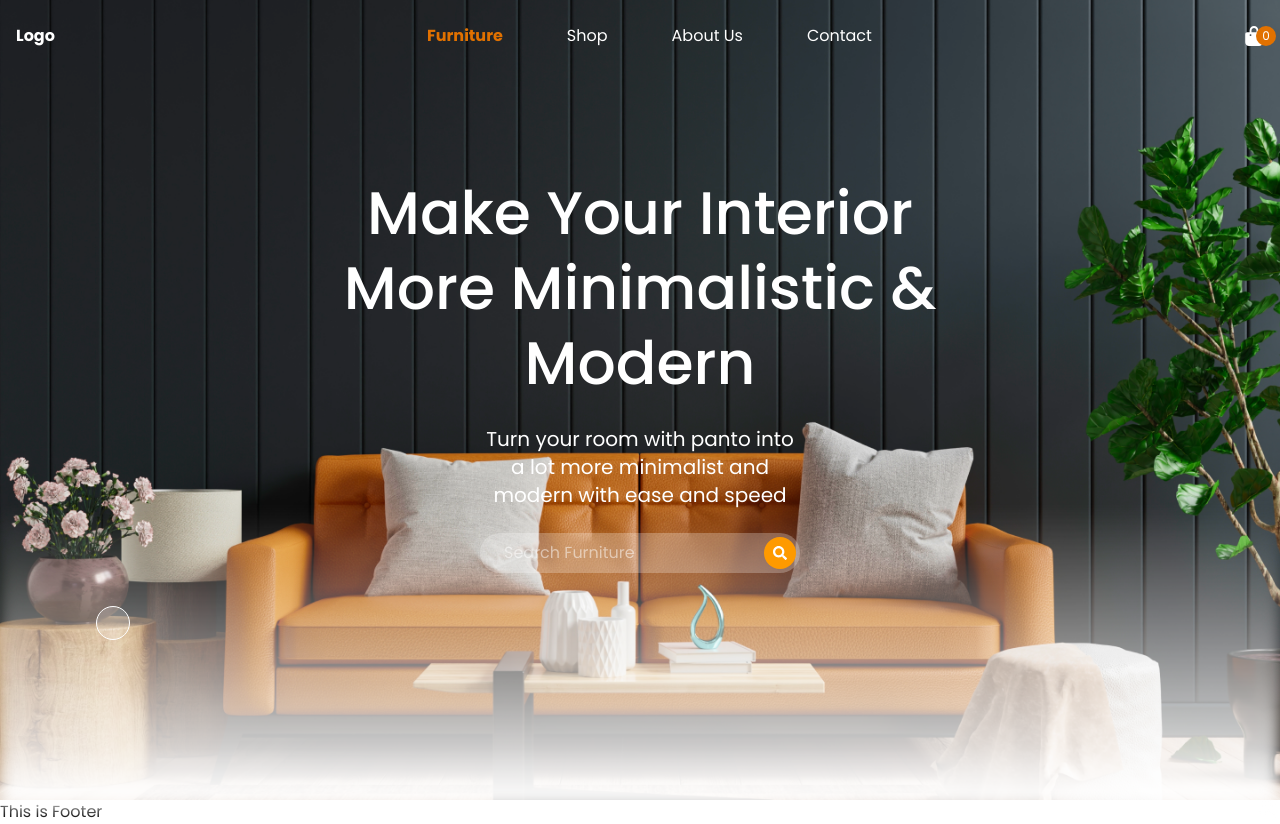
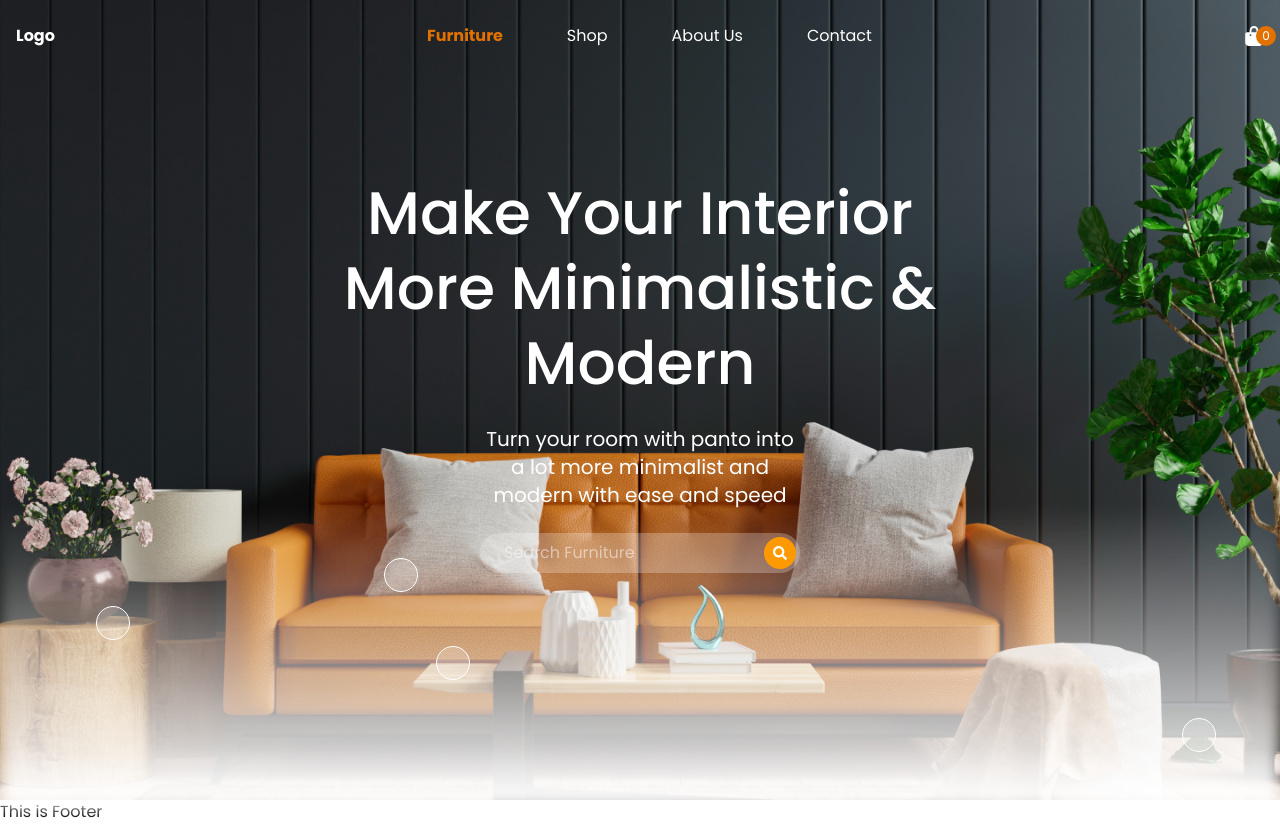
Before and after one commit to shuvo2o/fancy-furniture, a React (Vite) app: page / in a window 1280 px wide. Built offline with nearby package versions, Linux system fonts and the light colour scheme.

Commit message:
reusable tooltips done

```diff
--- /dev/null
+++ b/src/components/TooltipButton.jsx
@@ -0,0 +1,28 @@
+import React from 'react'
+
+const TooltipButton = ({position= 'bottom', colors=['bg-red-700', 'bg-green-700', 'bg-blue-700']}) => {
+    const positionClasses = {
+        bottom:{
+           tooltip: 'bottom-full left-1/2-lg transform -translate-x-1/2 mb-3' ,
+           arrow: 'left-1/2 -bottom-2 -translate-x-1/2 -bottom-2 border-t'
+        }
+    }
+    return (
+        <div className='relative group'>
+            <button className='relative p-4 text-xl rounded-full border-1 bg-white/20'>
+                <div className={`absolute hidden p-2 space-x-1 rounded shadow-md group-hover:flex bg-white/20 ${positionClasses[position].tooltip}`}>
+                {
+                    colors.map((color, index)=>(
+                        <div key={index} className={`${color} border-white rounded-full size-6`}></div>
+                    ))
+                }
+                    {/* tooltip arrow */}
+                    <div className={`absolute  w-0 h-0  border-l-[8px] border-r-[8px] border-t-[8px] border-l-transparent border-r-transparent border-t-white/35 ${positionClasses[position].arrow}`}></div>
+                </div>
+            </button>
+
+        </div>
+    )
+}
+
+export default TooltipButton
--- a/src/pages/home/Hero.jsx
+++ b/src/pages/home/Hero.jsx
@@ -1,6 +1,7 @@
 import React from 'react';
 import bannerImg from "../../assets/hero.png";
 import { FaSearch } from 'react-icons/fa';
+import TooltipButton from '../../components/TooltipButton';
 
 const Hero = () => {
     return (
@@ -24,22 +25,22 @@ const Hero = () => {
                 </div>
             </div>
             {/* blur effect and tooltips */}
-            <div className='absolute inset-x-0 bottom-0 -mb-2 h-3/4 bg-gradient-to-t from-white via-transparent to-transparent blur-sm'/>
+            <div className='absolute inset-x-0 bottom-0 -mb-2 h-3/4 bg-gradient-to-t from-white via-transparent to-transparent blur-sm' />
             {/* tooltips */}
-            <div className='absolute bottom-40 left-24 group'>
-                <button className='relative p-4 text-xl rounded-full border-1 bg-white/20'>
-                <div className='absolute hidden p-2 mb-3 space-x-1 transform -translate-x-1/2 rounded shadow-md group-hover:flex bg-white/20 bottom-full left-1/2-lg'>
-                    <div className='bg-red-700 border-white rounded-full size-6'/>
-                    <div className='bg-green-700 border-white rounded-full size-6'/>
-                    <div className='bg-blue-700 border-white rounded-full size-6'/>
-                    {/* tooltip arrow */}
-                   <div className="absolute left-1/2 -bottom-2 w-0 h-0 -translate-x-1/2 border-l-[8px] border-r-[8px] border-t-[8px] border-l-transparent border-r-transparent border-t-white/35"></div>
-                </div>
-                </button>
-
-            </div>
 
 
+            <div className='absolute hidden xl:block bottom-40 left-24'>
+                <TooltipButton position="bottom" />
+            </div>
+            <div className='absolute hidden xl:block bottom-52 left-96'>
+                <TooltipButton position="bottom" />
+            </div>
+            <div className='absolute hidden xl:block bottom-30 right-[810px]'>
+                <TooltipButton position="bottom" />
+            </div>
+            <div className='absolute hidden xl:block bottom-12 right-16'>
+                <TooltipButton position="bottom" />
+            </div>
 
         </section>
     );
```
